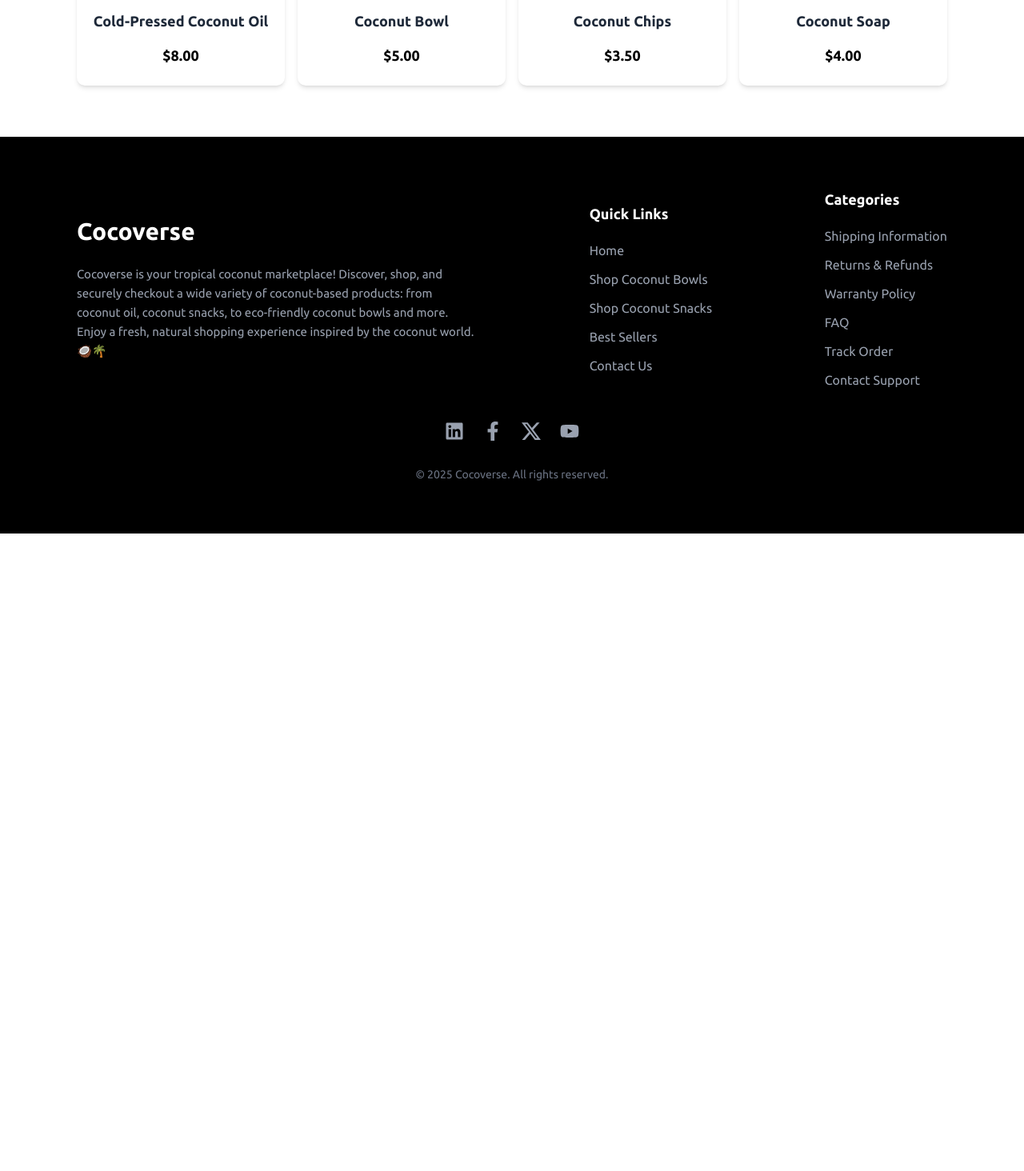
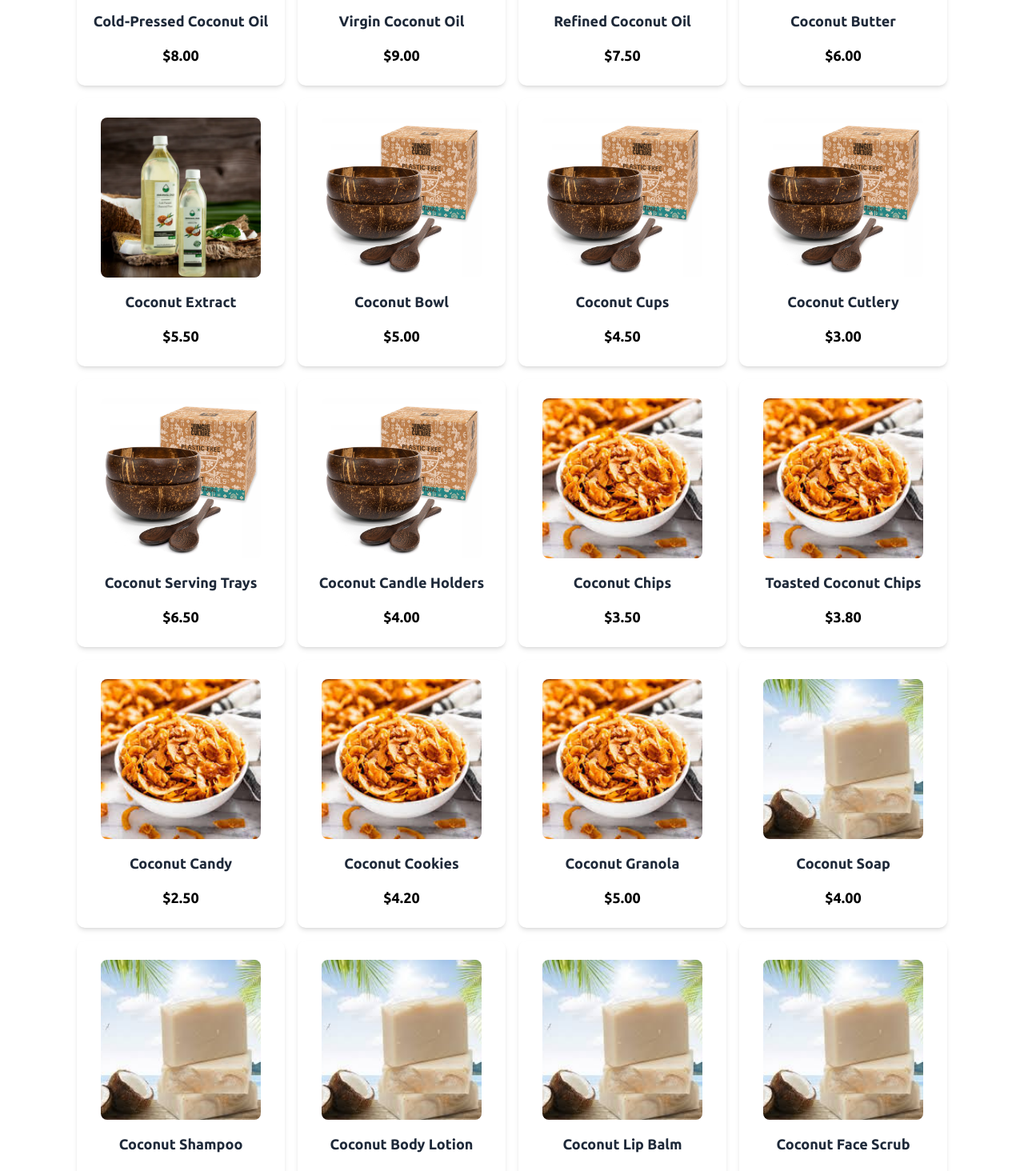
Before and after one commit to Long-13579/CoconutEcommerce-FE, a Next.js app: page / in a window 1280 px wide. Shown: the part 1100-2564 px from the top of the page at 80% size. Before the commit the page ends 1767 px from the top, so only its background shows below. Built offline with nearby package versions, Linux system fonts and the light colour scheme.

Commit message:
Add Some New Products

```diff
--- a/components/home/ProductCard.tsx
+++ b/components/home/ProductCard.tsx
@@ -3,6 +3,7 @@ import Image from "next/image"
 
 
 export const productList = [
+  // Oils & Extracts
   {
     name: "Cold-Pressed Coconut Oil",
     price: "$8.00",
@@ -10,11 +11,61 @@ export const productList = [
     alt: "Cold-Pressed Coconut Oil"
   },
   {
+    name: "Virgin Coconut Oil",
+    price: "$9.00",
+    image: "/cold_pressed_coconut_oil.webp",
+    alt: "Virgin Coconut Oil"
+  },
+  {
+    name: "Refined Coconut Oil",
+    price: "$7.50",
+    image: "/cold_pressed_coconut_oil.webp",
+    alt: "Refined Coconut Oil"
+  },
+  {
+    name: "Coconut Butter",
+    price: "$6.00",
+    image: "/cold_pressed_coconut_oil.webp",
+    alt: "Coconut Butter"
+  },
+  {
+    name: "Coconut Extract",
+    price: "$5.50",
+    image: "/cold_pressed_coconut_oil.webp",
+    alt: "Coconut Extract"
+  },
+  // Kitchenware
+  {
     name: "Coconut Bowl",
     price: "$5.00",
     image: "/coconut_bowl.jpg",
     alt: "Coconut Bowl"
   },
+  {
+    name: "Coconut Cups",
+    price: "$4.50",
+    image: "/coconut_bowl.jpg",
+    alt: "Coconut Cups"
+  },
+  {
+    name: "Coconut Cutlery",
+    price: "$3.00",
+    image: "/coconut_bowl.jpg",
+    alt: "Coconut Cutlery"
+  },
+  {
+    name: "Coconut Serving Trays",
+    price: "$6.50",
+    image: "/coconut_bowl.jpg",
+    alt: "Coconut Serving Trays"
+  },
+  {
+    name: "Coconut Candle Holders",
+    price: "$4.00",
+    image: "/coconut_bowl.jpg",
+    alt: "Coconut Candle Holders"
+  },
+  // Snacks
   {
     name: "Coconut Chips",
     price: "$3.50",
@@ -22,10 +73,59 @@ export const productList = [
     alt: "Coconut Chips"
   },
   {
+    name: "Toasted Coconut Chips",
+    price: "$3.80",
+    image: "/coconut_chips.jpg",
+    alt: "Toasted Coconut Chips"
+  },
+  {
+    name: "Coconut Candy",
+    price: "$2.50",
+    image: "/coconut_chips.jpg",
+    alt: "Coconut Candy"
+  },
+  {
+    name: "Coconut Cookies",
+    price: "$4.20",
+    image: "/coconut_chips.jpg",
+    alt: "Coconut Cookies"
+  },
+  {
+    name: "Coconut Granola",
+    price: "$5.00",
+    image: "/coconut_chips.jpg",
+    alt: "Coconut Granola"
+  },
+  // Personal Care
+  {
     name: "Coconut Soap",
     price: "$4.00",
     image: "/coconut_soap.jpg",
     alt: "Coconut Soap"
+  },
+  {
+    name: "Coconut Shampoo",
+    price: "$6.00",
+    image: "/coconut_soap.jpg",
+    alt: "Coconut Shampoo"
+  },
+  {
+    name: "Coconut Body Lotion",
+    price: "$7.00",
+    image: "/coconut_soap.jpg",
+    alt: "Coconut Body Lotion"
+  },
+  {
+    name: "Coconut Lip Balm",
+    price: "$2.00",
+    image: "/coconut_soap.jpg",
+    alt: "Coconut Lip Balm"
+  },
+  {
+    name: "Coconut Face Scrub",
+    price: "$5.50",
+    image: "/coconut_soap.jpg",
+    alt: "Coconut Face Scrub"
   }
 ];
 
```
